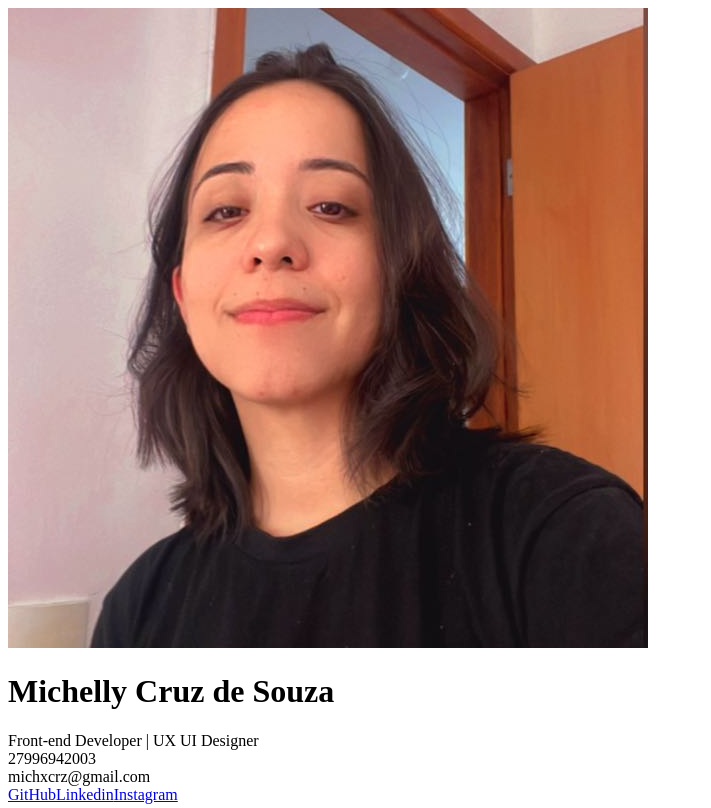
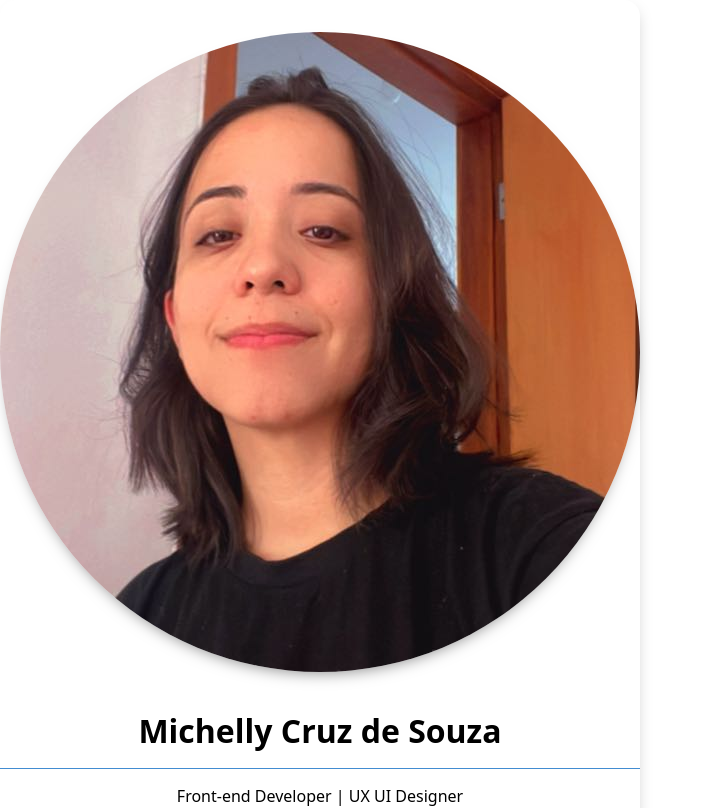
Before and after one commit to michellycruz/react-onebitcode, a React (Vite) app in the folder exercicio3-08/criando-um-componente-profile/: page / in a window 1280 px wide. Shown: the top 808 px of the page, without its empty margins (0-711 px from the left). Built offline with nearby package versions, Linux system fonts and the light colour scheme.

Commit message:
paciencia

```diff
--- a/exercicio3-08/criando-um-componente-profile/src/App.jsx
+++ b/exercicio3-08/criando-um-componente-profile/src/App.jsx
@@ -1,5 +1,6 @@
-import Profile from "./components/Profile"
+import Profile from "./components/Profile/index.jsx"
 import imgMich from "./assets/michelly2.jpg"
+
 
 function App() {
   return (
--- a/exercicio3-08/criando-um-componente-profile/src/components/Profile/style.module.css
+++ b/exercicio3-08/criando-um-componente-profile/src/components/Profile/style.module.css
@@ -0,0 +1,44 @@
+.container {
+    background-color: #fff;
+    border-radius: 1rem;
+    box-shadow: 4px 4px 16px -8px rgba(0, 0, 0, 0.25);
+    font-family: system-ui, -apple-system, BlinkMacSystemFont, 'Segoe UI', Roboto, Oxygen, Ubuntu, Cantarell, 'Open Sans', 'Helvetica Neue', sans-serif;
+    text-align: center;
+    width: fit-content;
+  }
+  .avatar {
+    border-radius: 100%;
+    box-shadow: 0 8px 16px -8px rgba(0, 0, 0, 0.5);
+    margin: 2rem 0 1rem;
+  }
+  .name {
+    margin: 1rem;
+  }
+  .container>div {
+    border-top: solid 1px rgb(66, 140, 209);
+    padding: 1rem 2.5rem;
+  }
+  .links {
+    display: flex;
+    flex-direction: column;
+    gap: 1rem;
+    align-items: center;
+  }
+  .links>a {
+    background: rgb(66, 140, 209);
+    background: linear-gradient(45deg, rgb(30, 112, 189) 10%, rgb(124, 212, 235) 100%);
+    border-radius: .75rem;
+    box-shadow: 0 2px 4px rgba(0, 0, 0, 0.2);
+    color: #fff;
+    font-weight: 700;
+    padding: .625rem;
+    position: relative;
+    bottom: 0;
+    text-decoration: none;
+    transition: .2s;
+    width: 10rem;
+  }
+  .links>a:hover {
+    box-shadow: 0 4px 10px rgba(0, 0, 0, 0.25);
+    bottom: .25rem;
+  }
--- /dev/null
+++ b/exercicio3-08/criando-um-componente-profile/src/index.css
@@ -0,0 +1,12 @@
+* {
+    box-sizing: border-box;
+    margin: 0;
+    padding: 0;
+  }
+
+  .app {
+    background-color: rgb(66, 140, 209);
+    display: grid;
+    place-content: center;
+    min-height: 100vh;
+  }
--- a/exercicio3-08/criando-um-componente-profile/src/main.jsx
+++ b/exercicio3-08/criando-um-componente-profile/src/main.jsx
@@ -1,9 +1,10 @@
 import React from 'react'
 import ReactDOM from 'react-dom/client'
-import App from './App.jsx'
+import App from './App'
+import "./index.css"
 
 ReactDOM.createRoot(document.getElementById('root')).render(
   <React.StrictMode>
     <App />
-  </React.StrictMode>,
+  </React.StrictMode>
 )
```
Also changed, not shown: exercicio3-08/criando-um-componente-profile/src/components/Profile/index.jsx (line endings or trailing spaces).
